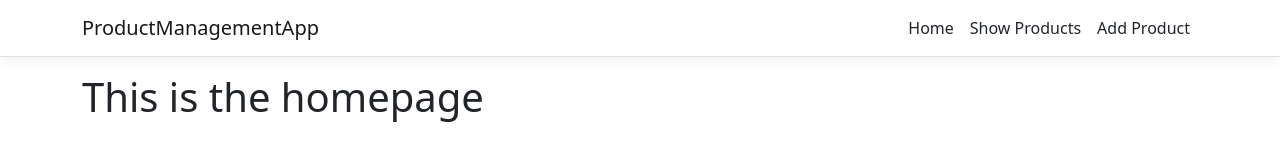
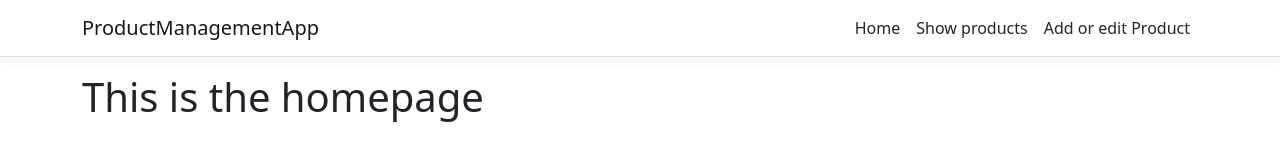
Before and after one commit to dragonhansen/ProductManagementApp, a React (Create React App) app in the folder ClientApp/: page / in a window 1280 px wide. Shown: the top 160 px of the page. Built offline with nearby package versions, Linux system fonts and the light colour scheme.

Commit message:
small filter bug fix

```diff
--- a/ClientApp/src/components/NavMenu.js
+++ b/ClientApp/src/components/NavMenu.js
@@ -33,10 +33,10 @@ export class NavMenu extends Component {
                 <NavLink tag={Link} className="text-dark" to="/">Home</NavLink>
               </NavItem>
               <NavItem>
-                <NavLink tag={Link} className="text-dark" to="/show-products">Show Products</NavLink>
+                <NavLink tag={Link} className="text-dark" to="/show-products">Show products</NavLink>
               </NavItem>
               <NavItem>
-                <NavLink tag={Link} className="text-dark" to="/add-edit-product">Add Product</NavLink>
+                <NavLink tag={Link} className="text-dark" to="/add-edit-product">Add or edit Product</NavLink>
               </NavItem>
             </ul>
           </Collapse>
```
Also changed, not shown: 1 other file (tests, documents, lock files or other folders).
